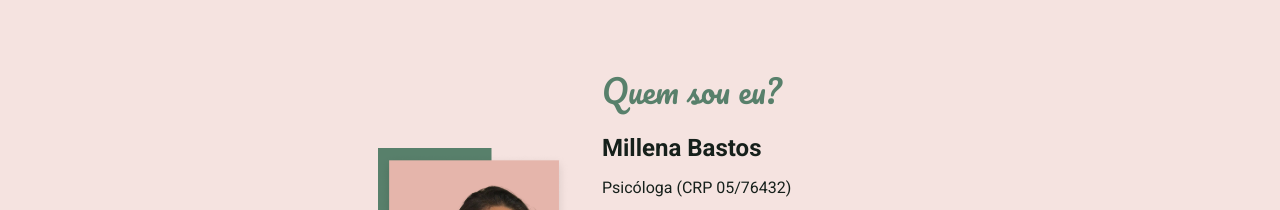
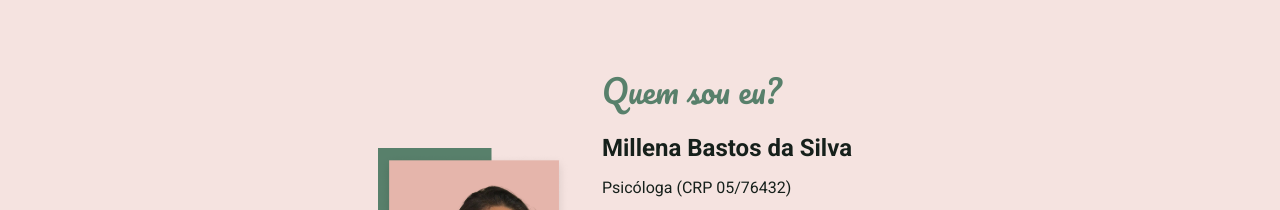
Before and after one commit to vhasousa/personal_page_millena, a plain HTML site: page index.html in a window 1280 px wide. Shown: the part 802-1012 px from the top of the page. Drawn offline with Linux system fonts and the light colour scheme.

Commit message:
Update index.html

```diff
--- a/index.html
+++ b/index.html
@@ -79,7 +79,7 @@
             </div>
             <div class="about-text">
                 <h3>Quem sou eu?</h3>
-                <h2>Millena Bastos</h2>
+                <h2>Millena Bastos da Silva</h2>
                 <p>Psicóloga (CRP 05/76432)</p>
                 <p>Olá! Me chamo Millena Bastos e sou Psicóloga Clínica.</p>
                 <p> Meu propósito é criar um espaço seguro e acolhedor, onde possamos explorar juntos os desafios e conquistas que fazem parte do seu caminho. Estou aqui para auxiliar no seu processo de superação e autodescoberta.</p>
```
